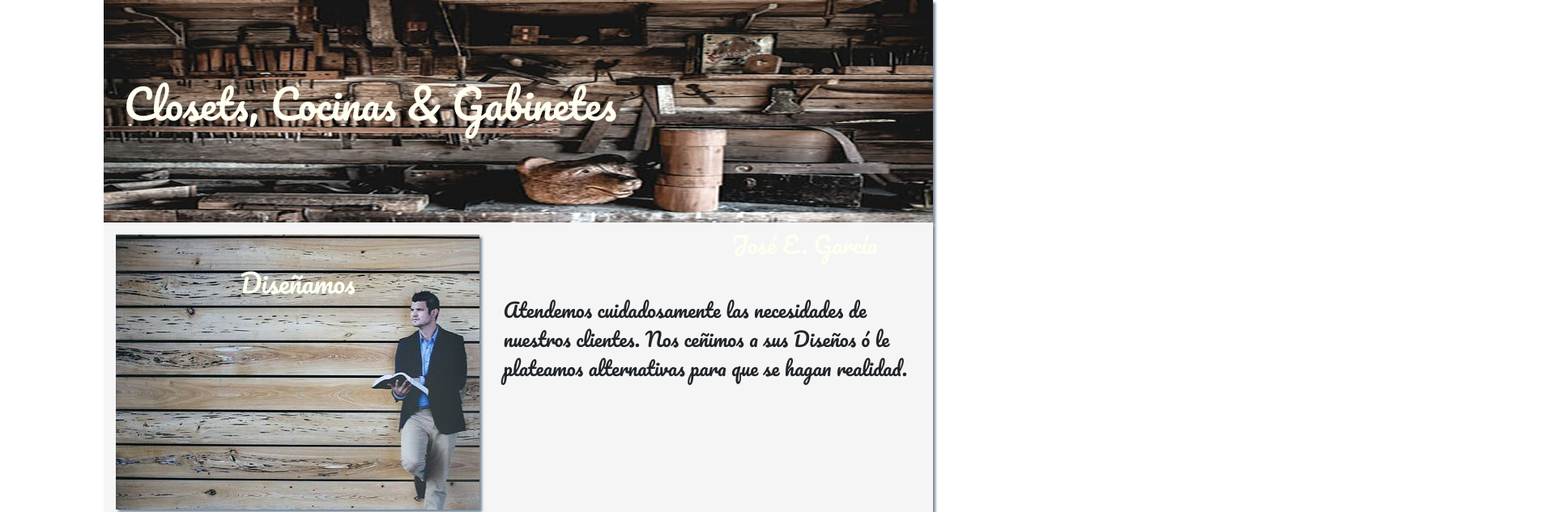
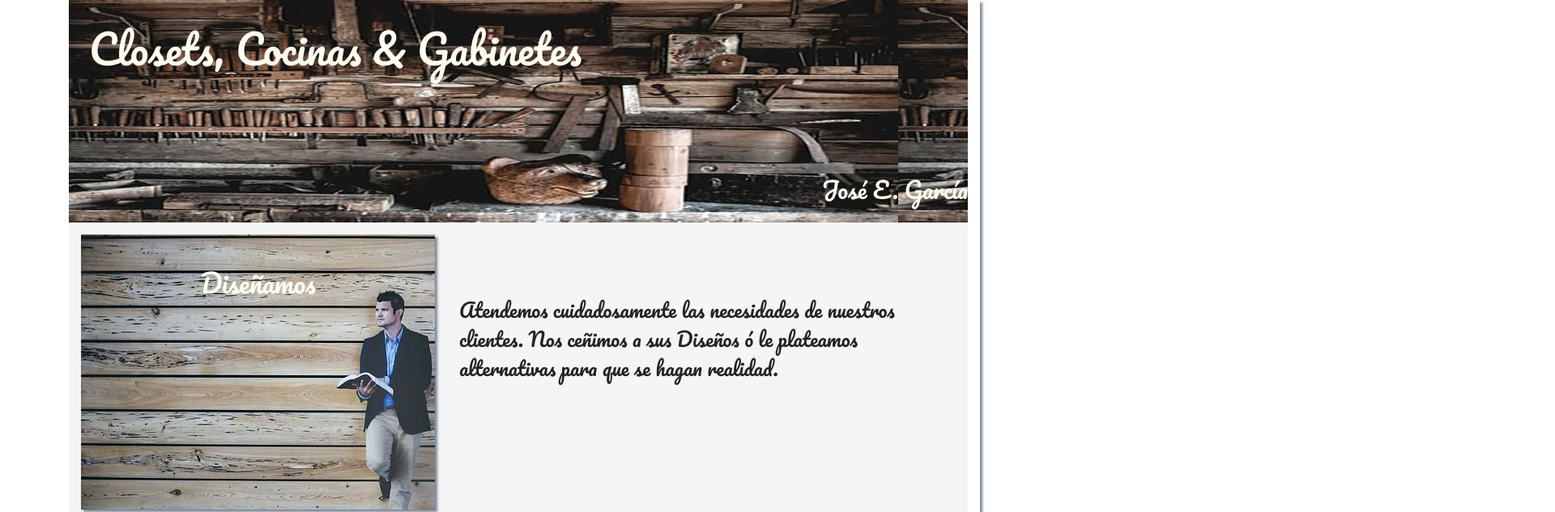
Before and after one commit to condospace/thecarpenter, a plain HTML site: page index.html in a window 1280 px wide. Shown: the top 633 px of the page at 81% size, 1920 px wide, since content can reach past the window. Drawn offline with nearby package versions, Linux system fonts and the light colour scheme.

Commit message:
Add files via upload

```diff
--- a/index.html
+++ b/index.html
@@ -1,5 +1,6 @@
 <!doctype html>
 <html lang="en">
+
 <head>
   <!-- Required meta tags -->
   <meta charset="utf-8">
@@ -7,7 +8,8 @@
   <link rel="icon" href="images/favicon-JG-32x32.png">
 
   <!-- Bootstrap CSS -->
-    <link href="https://cdn.jsdelivr.net/npm/bootstrap@5.0.0-beta3/dist/css/bootstrap.min.css" rel="stylesheet" integrity="sha384-eOJMYsd53ii+scO/bJGFsiCZc+5NDVN2yr8+0RDqr0Ql0h+rP48ckxlpbzKgwra6" crossorigin="anonymous">
+  <link href="https://cdn.jsdelivr.net/npm/bootstrap@5.0.0-beta3/dist/css/bootstrap.min.css" rel="stylesheet"
+    integrity="sha384-eOJMYsd53ii+scO/bJGFsiCZc+5NDVN2yr8+0RDqr0Ql0h+rP48ckxlpbzKgwra6" crossorigin="anonymous">
   <link rel="stylesheet" href="bootstrap.css">
   <link rel="stylesheet" href="styles.css">
   <!--Google Font-->
@@ -16,22 +18,25 @@
 
   <title>Closets, Cocinas & Gabinetes</title>
 </head>
+
 <body class="carpenter-body">
+  <div class="container box-shadow-container">
     <header class="header-index">
 
       <h1 class="headertitle">Closets, Cocinas & Gabinetes</h1>
       <h3 class="headersubtitle">José E. García</h3>
 
     </header>
-    <div class="container-main">
+
     <div class="about-us-box">
 
       <div class="about-us-card1">
-          <h2  class="titles">Diseñamos</h2>
+        <h2 class="titles">Diseñamos</h2>
       </div>
 
       <div class="about-us-card2">
-          <p class="pabout-us">Atendemos cuidadosamente las necesidades de nuestros clientes. Nos ceñimos a sus Diseños ó le
+        <p class="pabout-us">Atendemos cuidadosamente las necesidades de nuestros clientes. Nos ceñimos a sus Diseños
+          ó le
           plateamos alternativas para que se hagan realidad.</p>
       </div>
     </div>
@@ -39,7 +44,8 @@
     <div class="what-we-do">
 
       <div class="whatwedo-card1">
-          <p class="pwhatwedo">La Satisfacción del Cliente es nuestra prioridad y para ello, ponemos especial atención en los detalles.</p>
+        <p class="pwhatwedo">La Satisfacción del Cliente es nuestra prioridad y para ello, ponemos especial atención
+          en los detalles.</p>
       </div>
       <div class="whatwedo-card2">
         <h2 class="titles">Detalle y Esmero</h2>
@@ -60,12 +66,14 @@
 
 
 
-    </div>
+
 
     <!-- Optional JavaScript; choose one of the two! -->
 
     <!-- Option 1: Bootstrap Bundle with Popper -->
-    <script src="https://cdn.jsdelivr.net/npm/bootstrap@5.0.0-beta3/dist/js/bootstrap.bundle.min.js" integrity="sha384-JEW9xMcG8R+pH31jmWH6WWP0WintQrMb4s7ZOdauHnUtxwoG2vI5DkLtS3qm9Ekf" crossorigin="anonymous"></script>
+    <script src="https://cdn.jsdelivr.net/npm/bootstrap@5.0.0-beta3/dist/js/bootstrap.bundle.min.js"
+      integrity="sha384-JEW9xMcG8R+pH31jmWH6WWP0WintQrMb4s7ZOdauHnUtxwoG2vI5DkLtS3qm9Ekf"
+      crossorigin="anonymous"></script>
 
     <!-- Option 2: Separate Popper and Bootstrap JS -->
     <!--
@@ -74,10 +82,12 @@
     -->
     <footer class="footer-carpenter">
       <h4>Contáctenos</h4>
-      <h5><span><img class="footer-icon" src="images/phone.png" alt="Telf."></span>+58 (414) 322-1519 <span><img class="footer-icon" src="images/email.png" alt="mail"></span>joseedatos@gmail.com </h5>
+      <h5><span><img class="footer-icon" src="images/phone.png" alt="Telf."></span>+58 (414) 322-1519 <span><img
+            class="footer-icon" src="images/email.png" alt="mail"></span>joseedatos@gmail.com </h5>
 
       <h6>Kaosgreg Design 2021</h6>
     </footer>
+  </div>
+</body>
 
-  </body>
 </html>
--- a/styles.css
+++ b/styles.css
@@ -3,13 +3,14 @@
 }
 .header-index{
     background-image: url("images/wall_tools.jpg");
-    align-content: center;
-    width: 1024px;
+    width: 100%;
     height: 275px;
     margin-left: auto;
     margin-right: auto;
+
+}
+.box-shadow-container{
     box-shadow: 3px 3px 3px lightslategray;
-
 }
 .container-main{
     width: 1024px;
@@ -29,7 +30,7 @@
 }
 .about-us-card1{
     background-image: url("images/designer.jpg");
-    width: 1250px;
+    width: 1024px;
     min-height: 340px;
     margin: 15px;
     box-shadow: 3px 3px 3px lightslategray;
@@ -113,15 +114,13 @@
 .headersubtitle{
     color:ivory;
     position: relative;
-    left: 775px;
+    text-align: right;
     top: 120px;
 }
 .footer-carpenter{
     background-color: ghostwhite;
     padding-top: 25px;
-    box-shadow: 3px 3px 3px lightslategray;
     padding-bottom: 15px;
-    width: 1024px;
     margin-left: auto;
     margin-right: auto;
     text-align: center;
```
Lines whose indentation alone changed are shown as unchanged.
